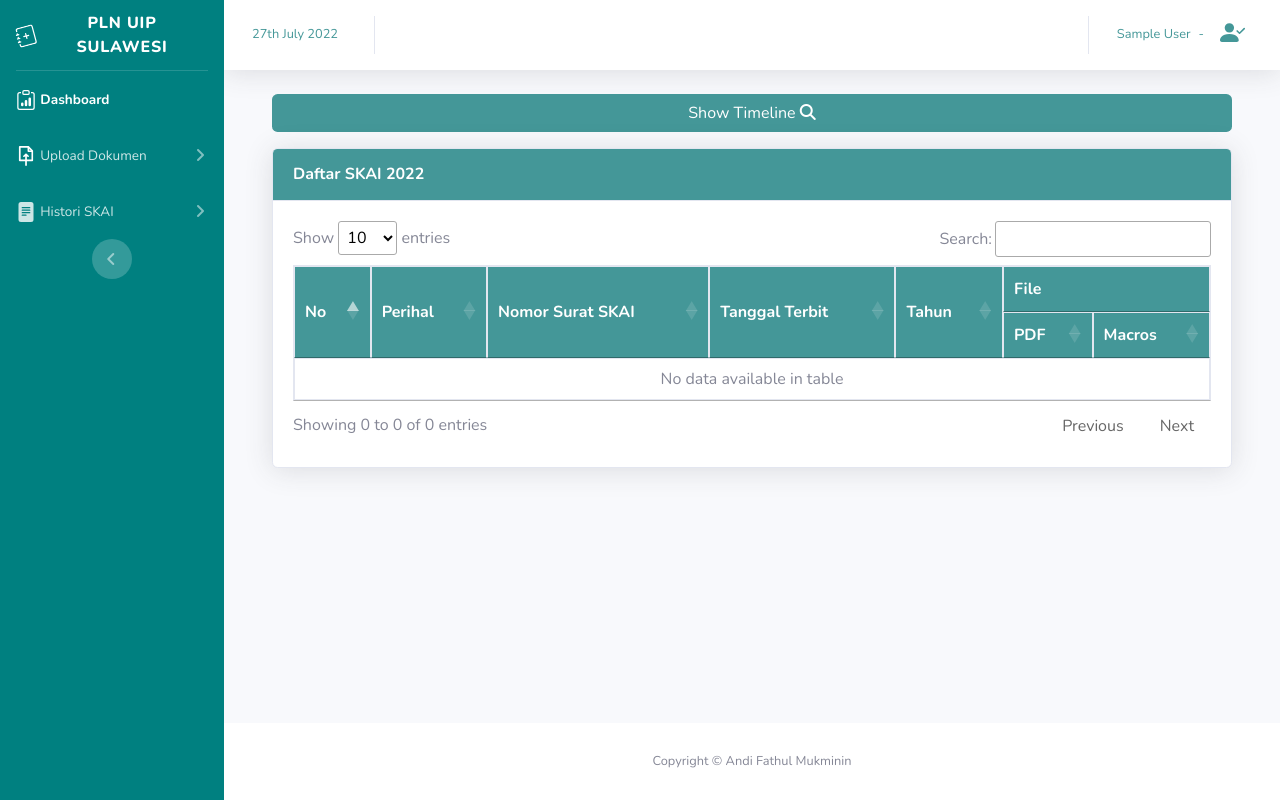
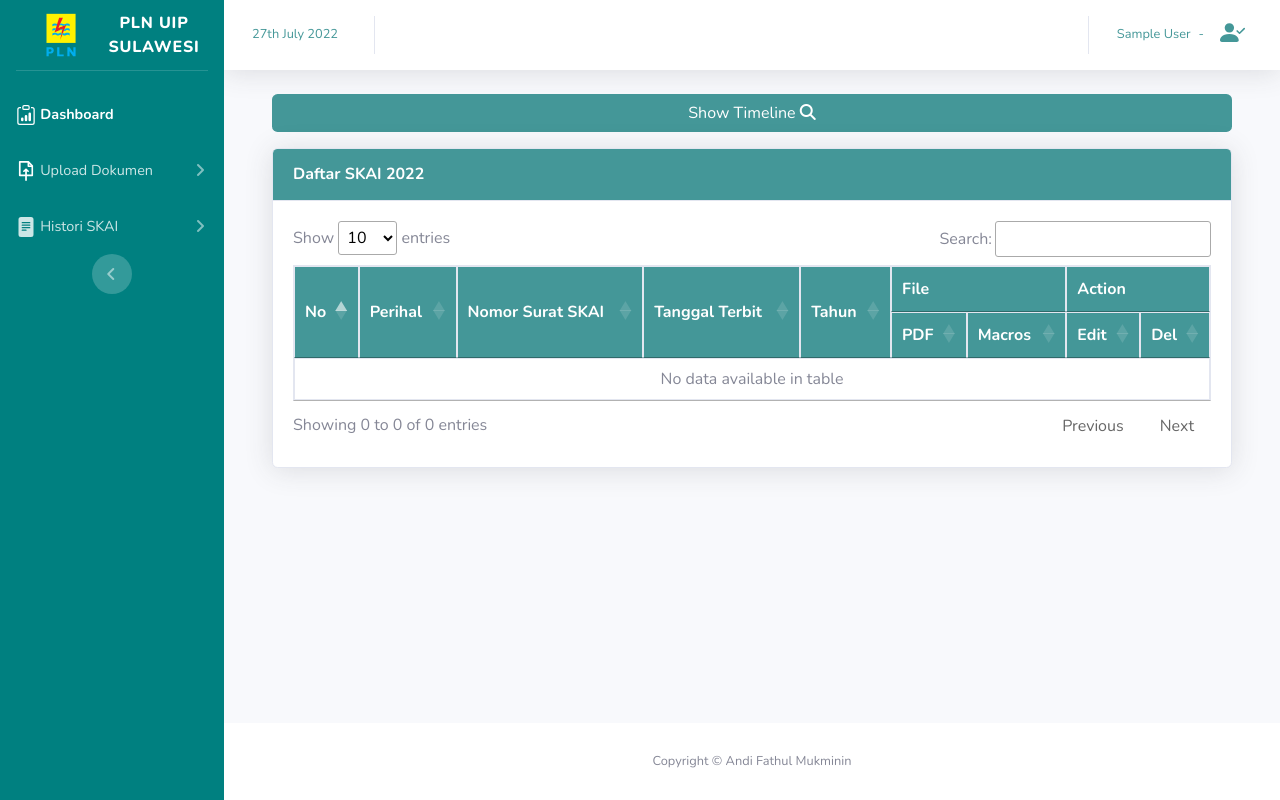
Before and after one commit to andifathulms/pln_project, a Django app: page /document/list-skai in a window 1280 px wide. Run offline with Django 4.2, Linux system fonts and the light colour scheme; the visitor is signed in with stand-in values (Sample User, id 1); data that the repository does not hold is empty; some libraries are stand-ins or nearby versions.

Commit message:
Change some icon

```diff
--- a/document/templates/document/list_skai.html
+++ b/document/templates/document/list_skai.html
@@ -165,10 +165,13 @@
                                 <th rowspan="2">Tanggal Terbit</th>
                                 <th rowspan="2">Tahun</th>
                                 <th colspan="2">File</th>
+                                <th colspan="2">Action</th>
                             </tr>
                             <tr>
                                 <th>PDF</th>
                                 <th>Macros</th>
+                                <th>Edit</th>
+                                <th>Del</th>
                             </tr>
                         </thead>
                         <tbody>
@@ -190,6 +193,12 @@
                                 <td style="vertical-align: middle; text-align: center;">
                                     <span class="mr-2"><a target="_blank" rel="noopener noreferrer" href="{% url 'document:doc-list-lkai' %}" class="disabled"><i class="fa-solid fa-table text-secondary"></i></a></span>
                                     <span><a target="_blank" rel="noopener noreferrer" href="#" class="disabled" download><i class="fa-solid fa-download text-secondary"></i></a></span>
+                                </td>
+                                <td style="vertical-align: middle; text-align: center;">
+                                    <span class="mr-2"><a href="#" class="disabled"><i class="fa-solid fa-pen-to-square text-secondary"></i></a></span>
+                                </td>
+                                <td style="vertical-align: middle; text-align: center;">
+                                    <span class="mr-2"><a href="#" class="disabled"><i class="fa-solid fa-trash text-secondary"></i></a></span>
                                 </td>
                             </tr>
                             {% endfor %}
--- a/templates/base.html
+++ b/templates/base.html
@@ -28,6 +28,12 @@
     <link href="https://fonts.googleapis.com/css2?family=Balsamiq+Sans&display=swap" rel="stylesheet">
 
     <style>
+        @media (min-width: 768px){
+            .sidebar .nav-item .nav-link span {
+                font-size: 0.9rem;
+            }
+        }
+
         td, th {
             vertical-align: middle !important;
             text-align: center;
--- a/templates/snippets/sidebar.html
+++ b/templates/snippets/sidebar.html
@@ -8,21 +8,49 @@
 
     <!-- Sidebar - Brand -->
     <a class="sidebar-brand d-flex align-items-center justify-content-center" href="index.html">
-        <div class="sidebar-brand-icon rotate-n-15">
-            <svg xmlns="http://www.w3.org/2000/svg" width="20" height="20" fill="currentColor" class="bi bi-journal-plus" viewBox="0 0 16 16">
-                <path fill-rule="evenodd" d="M8 5.5a.5.5 0 0 1 .5.5v1.5H10a.5.5 0 0 1 0 1H8.5V10a.5.5 0 0 1-1 0V8.5H6a.5.5 0 0 1 0-1h1.5V6a.5.5 0 0 1 .5-.5z"/>
-                <path d="M3 0h10a2 2 0 0 1 2 2v12a2 2 0 0 1-2 2H3a2 2 0 0 1-2-2v-1h1v1a1 1 0 0 0 1 1h10a1 1 0 0 0 1-1V2a1 1 0 0 0-1-1H3a1 1 0 0 0-1 1v1H1V2a2 2 0 0 1 2-2z"/>
-                <path d="M1 5v-.5a.5.5 0 0 1 1 0V5h.5a.5.5 0 0 1 0 1h-2a.5.5 0 0 1 0-1H1zm0 3v-.5a.5.5 0 0 1 1 0V8h.5a.5.5 0 0 1 0 1h-2a.5.5 0 0 1 0-1H1zm0 3v-.5a.5.5 0 0 1 1 0v.5h.5a.5.5 0 0 1 0 1h-2a.5.5 0 0 1 0-1H1z"/>
-              </svg>
+        <div class="sidebar-brand-icon"> <!--rotate-n-15-->
+
+            <svg xmlns="http://www.w3.org/2000/svg" xml:space="preserve" width="100" height="100" version="1.1" style="shape-rendering:geometricPrecision; text-rendering:geometricPrecision; image-rendering:optimizeQuality; fill-rule:evenodd; clip-rule:evenodd"
+                viewBox="0 0 37676.66 25400"
+                xmlns:xlink="http://www.w3.org/1999/xlink">
+                <defs>
+                <style type="text/css">
+                <![CDATA[
+                    .fil2 {fill:#00AEEE}
+                    .fil1 {fill:#ED1C24}
+                    .fil3 {fill:#FEF101}
+                    .fil0 {fill:#FFF200}
+                ]]>
+                </style>
+                </defs>
+                <g id="Layer_x0020_1">
+                <metadata id="CorelCorpID_0Corel-Layer"/>
+                <g id="_2409529003056">
+                <polygon class="fil0" points="14127.34,15682.31 25084.54,15682.31 25084.54,4722.04 14127.34,4722.04 "/>
+                <path class="fil1" d="M18140.45 8595.21l-215.44 685.65 -269.96 865.95 -217.09 688.85 -256.65 815.6 1164.9 -504.26 1777.94 -779.55 -102.68 506.53 -194.22 982.8 -141.75 702.52 -384.26 1943.23c136.89,-300.59 258.56,-634.87 382.82,-945.81 42.56,-106.5 357.06,-918.6 383.1,-945.69 5.36,-47.18 209,-551.92 242.38,-619.2l347.57 -864.26 283.17 -712.91 437.06 -1104.42 197.4 -508.3 -1201.26 483.81 -1700 684.76 293.63 -680.51 376 -861.08c10.99,-54.57 198.88,-471.99 236.61,-560.9 68.07,-160.46 698.92,-1601.07 721.71,-1682.23l-1387.67 -0.16c-34.96,23.38 -44.56,103.36 -57.52,143.86l-715.79 2265.72z"/>
+                <polygon class="fil2" points="21990.1,17347.62 21990.1,20732.54 22822.53,20732.54 22822.53,18777.61 24170.69,20732.54 25084.54,20732.54 25084.54,17347.62 24252.05,17347.65 24252.12,19393.05 22813.48,17347.62 "/>
+                <path class="fil2" d="M15602.17 18976.73l-642.41 0 0 -905.06 705.75 0c475.43,0 514.66,905.06 -63.34,905.06zm-1474.83 1755.81l832.42 0 0 -1040.81 841.47 0c1414.22,0 1464.66,-2344.11 -45.24,-2344.11l-1628.65 0 0 3384.92z"/>
+                <polygon class="fil2" points="18153.72,17347.62 18153.72,20732.54 20605.75,20732.54 20605.77,20017.55 18986.15,20017.55 18986.15,17347.62 "/>
+                <path class="fil2" d="M19685.5 12559.3l141.75 -702.52c-604.96,-85.41 -1032.77,265.88 -1347.48,277.63 -349.68,13.06 -568.54,-378.67 -1330.85,-272.41 -290.2,40.45 -590.75,150.52 -810.99,274.38l0.12 737.84c40.84,-12.77 121.58,-68 173.2,-92.89 59.57,-28.73 122.83,-58.52 187.14,-84.29 128.37,-51.44 266.48,-95.99 414.58,-120.74 402.66,-67.27 573.65,24.67 863.22,179.27 275.02,146.84 570.63,167.84 873.19,38.63 414.2,-176.89 335.01,-198.26 836.12,-234.9z"/>
+                <path class="fil2" d="M19343.11 8428.92l-376 861.08c78.94,-23.58 163.55,-82.22 317.58,-124.06 618.65,-168.05 1037.6,118.77 1088.79,119.81l1201.26 -483.81 -197.4 508.3c114.83,-30.62 270.18,-254.9 792.9,-179.82 247.54,35.55 432.93,116.2 631.42,246.47 25.89,16.99 47.76,37.32 73.32,50.89 7.47,-210.51 -0.32,-430.3 0.93,-642.06 0.6,-102.92 22.02,-95.42 -128.45,-187.26 -61.83,-37.75 -148.61,-76.96 -223.16,-102.65 -304.8,-105.12 -815.73,-151.08 -1099.91,4.62 -156.03,85.48 -229.68,174.71 -456.48,188.19 -196.81,11.69 -382.83,-37.63 -546.07,-99.1 -415.57,-156.5 -576.53,-225.17 -1078.73,-160.6z"/>
+                <path class="fil2" d="M20309.54 11991.83c-33.38,67.28 -237.02,572.02 -242.38,619.2 250.06,70.18 405.33,220.19 683.52,257.07 740.24,98.11 684.12,-436.99 1492.37,-280.33 397.06,76.97 539.7,244.84 632.71,286.81l-0.08 -741.99c-162.66,-119.81 -316.21,-201.14 -569.25,-252.02 -219.8,-44.2 -530.76,-54.63 -742.49,8.06 -229.05,67.82 -310.49,223.08 -578.34,243.6 -252.49,19.35 -473.87,-61.63 -676.06,-140.4z"/>
+                <path class="fil2" d="M20940.28 10414.66l-283.17 712.91c220.58,42.68 421.6,41.04 621.06,-40.3 171.11,-69.79 276.14,-184.93 486.09,-228.59 205.29,-42.69 444.89,-12.91 633.04,45.2 91.13,28.15 176.44,62.74 256.02,105.65 94.55,50.97 189.43,124.07 222.51,140.73l-0.16 -738.68c-62.33,-71.53 -287.43,-176.03 -415.44,-213.39 -173.84,-50.73 -358.33,-75.94 -551.56,-73.96 -188.64,1.94 -373.02,34.67 -510.93,114.35 -188.06,108.67 -191.03,144.23 -457.46,176.08z"/>
+                <path class="fil2" d="M17925.01 9280.86l215.44 -685.65c-325.44,-147.38 -538.76,-230.3 -940.48,-184.03 -283.94,32.7 -649.53,151.38 -860.22,279.51l-1.88 735.98c51.7,-13.28 341.1,-218.29 745.06,-290.49 385.88,-68.96 556.08,-5.02 842.08,144.68z"/>
+                <path class="fil2" d="M17437.96 10835.66l217.09 -688.85c-245.11,-44.47 -504.77,-19.04 -734.19,39.63 -169.4,43.31 -465.22,145.49 -582.81,228.92l0.04 736.07c30.8,-11.52 75.07,-40.47 105.86,-57.39 40.69,-22.37 75.88,-40.72 119.94,-61.09 286.74,-132.55 543.16,-207.1 874.07,-197.29z"/>
+                <path class="fil3" d="M18967.11 9290l-293.63 680.51 1700 -684.76c-51.19,-1.04 -470.14,-287.86 -1088.79,-119.81 -154.03,41.84 -238.64,100.48 -317.58,124.06z"/>
+                <path class="fil2" d="M18346.21 11147c287.21,58.91 573.34,-114.73 786.7,-205.22 301.05,-127.69 555.29,-115.19 888.56,-67.8l102.68 -506.53 -1777.94 779.55z"/>
+                </g>
+                </g>
+            </svg>
         </div>
-        <div class="mx-3 sidebar-brand-text">PLN UIP Sulawesi</div>
+        <div class="mr-3 sidebar-brand-text">PLN UIP Sulawesi</div>
     </a>
 
     <!-- Divider -->
     <hr class="my-0 sidebar-divider">
 
     <!-- Nav Item - Dashboard -->
-    <li class="nav-item active">
+    <li class="nav-item active" style="margin-top: 15px;">
         <a class="nav-link" href="{% url 'home' %}">
             <svg xmlns="http://www.w3.org/2000/svg" width="20" height="20" fill="currentColor" class="bi bi-clipboard-data" viewBox="0 0 16 16">
                 <path d="M4 11a1 1 0 1 1 2 0v1a1 1 0 1 1-2 0v-1zm6-4a1 1 0 1 1 2 0v5a1 1 0 1 1-2 0V7zM7 9a1 1 0 0 1 2 0v3a1 1 0 1 1-2 0V9z"/>
@@ -71,41 +99,6 @@
             </div>
         </div>
     </li>
-    <!--<li class="nav-item active">
-        <a class="nav-link" href="index.html">
-            <svg xmlns="http://www.w3.org/2000/svg" width="20" height="20" fill="currentColor" class="bi bi-newspaper" viewBox="0 0 16 16">
-                <path d="M0 2.5A1.5 1.5 0 0 1 1.5 1h11A1.5 1.5 0 0 1 14 2.5v10.528c0 .3-.05.654-.238.972h.738a.5.5 0 0 0 .5-.5v-9a.5.5 0 0 1 1 0v9a1.5 1.5 0 0 1-1.5 1.5H1.497A1.497 1.497 0 0 1 0 13.5v-11zM12 14c.37 0 .654-.211.853-.441.092-.106.147-.279.147-.531V2.5a.5.5 0 0 0-.5-.5h-11a.5.5 0 0 0-.5.5v11c0 .278.223.5.497.5H12z"/>
-                <path d="M2 3h10v2H2V3zm0 3h4v3H2V6zm0 4h4v1H2v-1zm0 2h4v1H2v-1zm5-6h2v1H7V6zm3 0h2v1h-2V6zM7 8h2v1H7V8zm3 0h2v1h-2V8zm-3 2h2v1H7v-1zm3 0h2v1h-2v-1zm-3 2h2v1H7v-1zm3 0h2v1h-2v-1z"/>
-            </svg>
-            <span>Option 3</span></a>
-    </li>
-
-
-     <li class="nav-item active">
-        <a class="nav-link" href="index.html">
-            <svg xmlns="http://www.w3.org/2000/svg" width="20" height="20" fill="currentColor" class="bi bi-gear-fill" viewBox="0 0 16 16">
-                <path d="M9.405 1.05c-.413-1.4-2.397-1.4-2.81 0l-.1.34a1.464 1.464 0 0 1-2.105.872l-.31-.17c-1.283-.698-2.686.705-1.987 1.987l.169.311c.446.82.023 1.841-.872 2.105l-.34.1c-1.4.413-1.4 2.397 0 2.81l.34.1a1.464 1.464 0 0 1 .872 2.105l-.17.31c-.698 1.283.705 2.686 1.987 1.987l.311-.169a1.464 1.464 0 0 1 2.105.872l.1.34c.413 1.4 2.397 1.4 2.81 0l.1-.34a1.464 1.464 0 0 1 2.105-.872l.31.17c1.283.698 2.686-.705 1.987-1.987l-.169-.311a1.464 1.464 0 0 1 .872-2.105l.34-.1c1.4-.413 1.4-2.397 0-2.81l-.34-.1a1.464 1.464 0 0 1-.872-2.105l.17-.31c.698-1.283-.705-2.686-1.987-1.987l-.311.169a1.464 1.464 0 0 1-2.105-.872l-.1-.34zM8 10.93a2.929 2.929 0 1 1 0-5.86 2.929 2.929 0 0 1 0 5.858z"/>
-            </svg>
-            <span>Option 4</span></a>
-    </li>
-
-    <li class="nav-item">
-        <a class="nav-link collapsed" href="#" data-toggle="collapse" data-target="#collapseDummy"
-            aria-expanded="true" aria-controls="collapseDummy">
-            <svg xmlns="http://www.w3.org/2000/svg" width="20" height="20" fill="currentColor" class="bi bi-file-text-fill" viewBox="0 0 16 16">
-                <path d="M12 0H4a2 2 0 0 0-2 2v12a2 2 0 0 0 2 2h8a2 2 0 0 0 2-2V2a2 2 0 0 0-2-2zM5 4h6a.5.5 0 0 1 0 1H5a.5.5 0 0 1 0-1zm-.5 2.5A.5.5 0 0 1 5 6h6a.5.5 0 0 1 0 1H5a.5.5 0 0 1-.5-.5zM5 8h6a.5.5 0 0 1 0 1H5a.5.5 0 0 1 0-1zm0 2h3a.5.5 0 0 1 0 1H5a.5.5 0 0 1 0-1z"/>
-            </svg>
-            <span>Dummy</span>
-        </a>
-        <div id="collapseDummy" class="collapse" aria-labelledby="headingTwo" data-parent="#accordionSidebar">
-            <div class="py-2 collapse-inner">
-                <a class="collapse-item" href="{% url 'dummy:dummy-upload' %}">Dummy Upload</a>
-                <a class="collapse-item" href="{% url 'dummy:dummy-list' %}">Dummy View</a>
-                <a class="collapse-item" href="{% url 'dummy:dummy-dummy' %}">List</a>
-            </div>
-        </div>
-    </li> -->
-    <!-- Sidebar Toggler (Sidebar) -->
     <div class="text-center d-none d-md-inline">
         <button class="border-0 rounded-circle" id="sidebarToggle"></button>
     </div>
```
